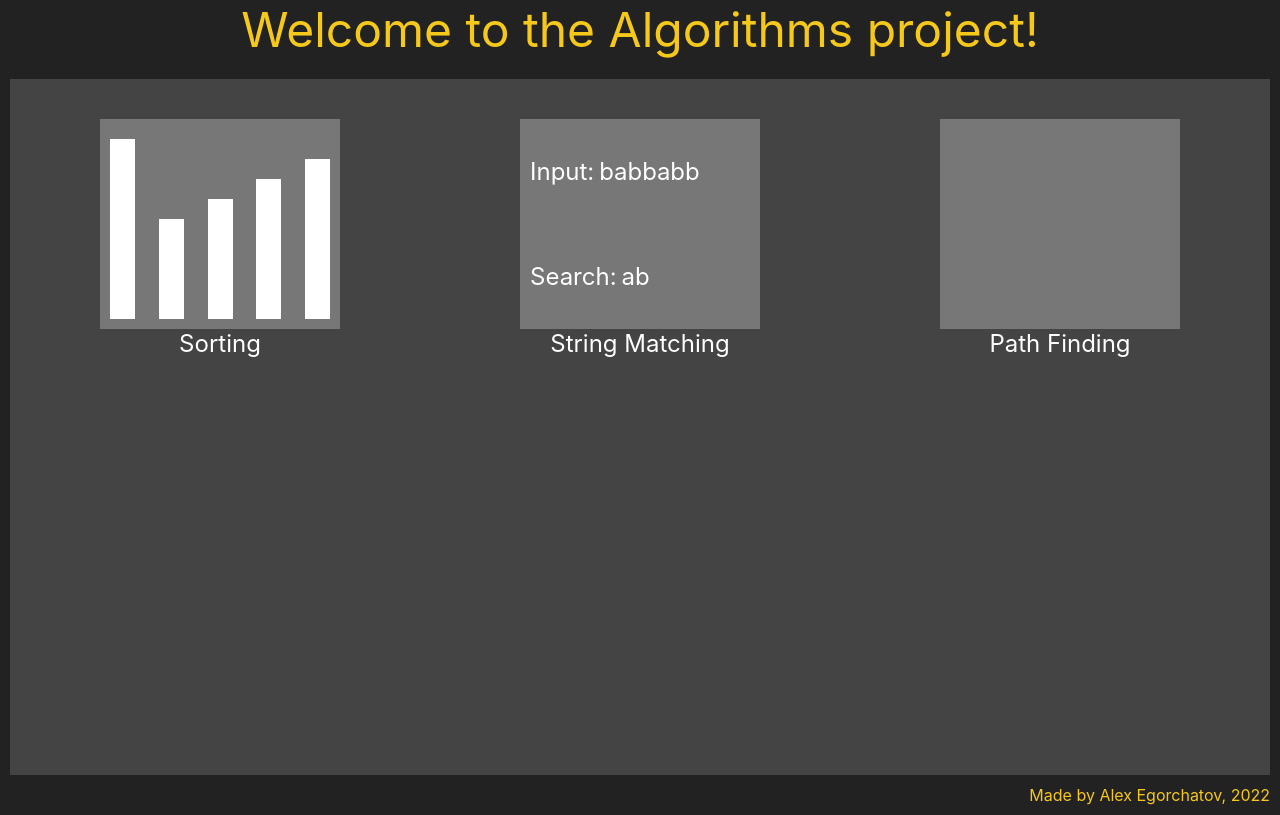
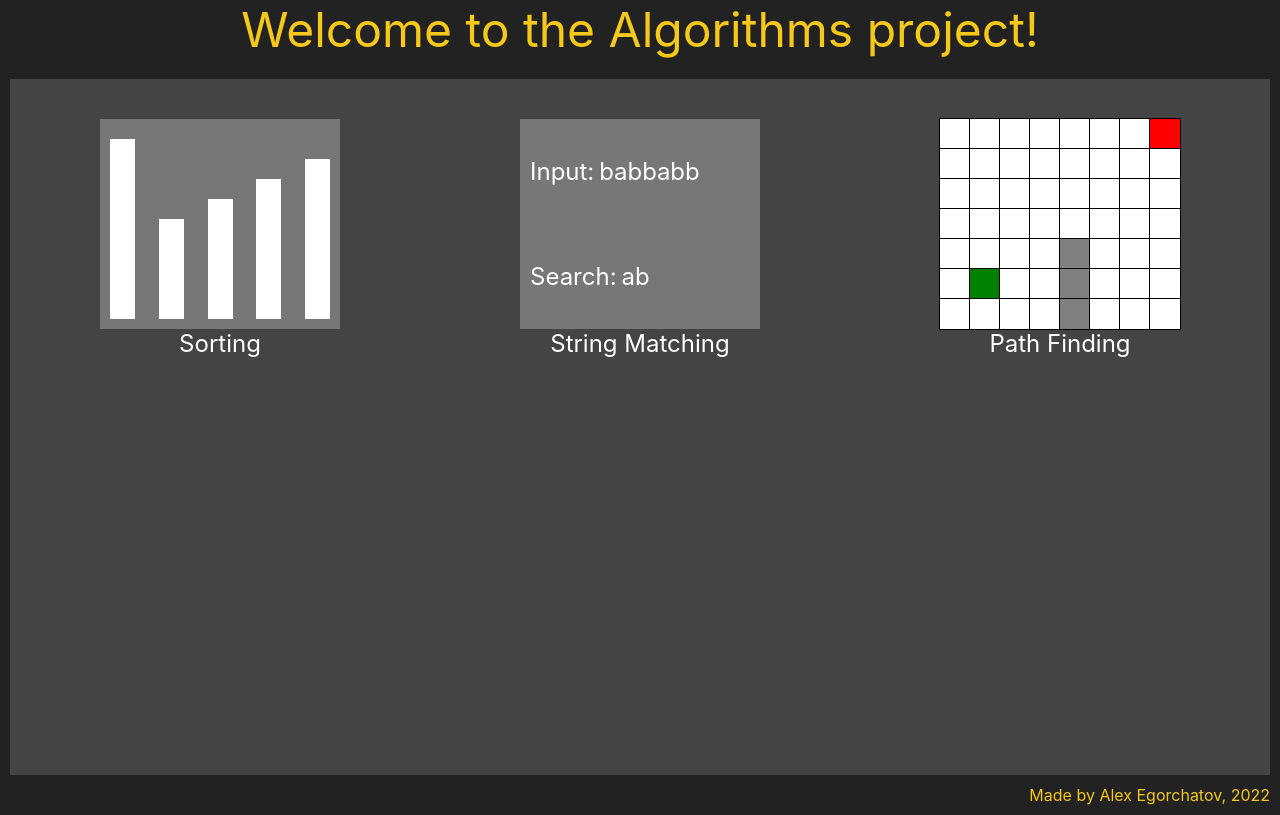
Before and after one commit to AlexEgorchatov/Algorithms, a React (Create React App) app in the folder frontend/: page / in a window 1280 px wide. Built offline with nearby package versions, Linux system fonts and the light colour scheme.

Commit message:
Implemented Path Finding module.

```diff
--- a/frontend/src/Module Resources/Modules/PathFindingModule.tsx
+++ b/frontend/src/Module Resources/Modules/PathFindingModule.tsx
@@ -8,12 +8,12 @@ export enum CellState {
   Unselected = 0,
   Selected = 1,
   Source = 2,
-  Destination = 2,
-  Path = 2,
+  Destination = 3,
+  Wall = 4,
 }
 
 interface Props {
-  state?: CellState;
+  state: CellState;
 }
 
 const GridCell = ({ state = CellState.Unselected }: Props) => {
@@ -27,7 +27,7 @@ const GridCell = ({ state = CellState.Unselected }: Props) => {
         return 'background-color: #ffffff';
 
       case CellState.Selected:
-        return 'background-color: orange';
+        return 'background-color: #1100ff';
 
       case CellState.Source:
         return 'background-color: green';
@@ -35,16 +35,20 @@ const GridCell = ({ state = CellState.Unselected }: Props) => {
       case CellState.Destination:
         return 'background-color: red';
 
-      case CellState.Path:
-        return 'background-color: purple';
+      case CellState.Wall:
+        return 'background-color: gray';
     }
   };
 
   return (
     <div
       css={css`
-        height: 50px;
-        width: 50px;
+        height: 30px;
+        width: 30px;
+        border: 1px;
+        border-color: black;
+        border-style: solid;
+        margin: -1px;
         ${setBackground()}
       `}
     ></div>
@@ -52,12 +56,104 @@ const GridCell = ({ state = CellState.Unselected }: Props) => {
 };
 
 export const PathFindingModule = ({ title }: IModule) => {
-  const handleModuleMouseEnter = () => {};
-  const handleModuleMouseLeave = () => {};
+  // let initialState: CellState[][] = [[], []];
+  let initialState: CellState[] = [];
+  const rowNumber: number = 7;
+  const columnNumber: number = 8;
+  // for (let i = 0; i < rowNumber; i++) {
+  //   initialState.push([]);
+  //   for (let j = 0; j < columnNumber; j++) {
+  //     initialState[i].push(CellState.Unselected);
+  //   }
+  // }
+  for (let i = 0; i < 56; i++) {
+    initialState.push(CellState.Unselected);
+  }
+  // initialState[5][1] = CellState.Source;
+  // initialState[0][7] = CellState.Destination;
+  // initialState[4][4] = CellState.Wall;
+  // initialState[5][4] = CellState.Wall;
+  // initialState[6][4] = CellState.Wall;
+  initialState[5 * 8 + 1] = CellState.Source;
+  initialState[0 * 8 + 7] = CellState.Destination;
+  initialState[4 * 8 + 4] = CellState.Wall;
+  initialState[5 * 8 + 4] = CellState.Wall;
+  initialState[6 * 8 + 4] = CellState.Wall;
+
+  const [grid, setGrid] = React.useState(initialState);
+  const gridRender = [];
+  for (let i = 0; i < grid.length; i++) {
+    gridRender.push(<GridCell key={i} state={grid[i]} />);
+  }
+  const isMouseOver = React.useRef(false);
+  const timeoutID = React.useRef(-1);
+  const stepTime: number = 35;
+  const animationCompleteTime: number = 500;
+
+  const resetComponentState = () => {
+    setGrid(initialState);
+  };
+
+  const awaitCancellation = (resolve: (parameter: unknown) => void, awaitTime: number) => {
+    timeoutID.current = window.setTimeout(resolve, awaitTime);
+  };
+
+  const handleModuleMouseEnter = async () => {
+    let gridCopy = [...grid];
+    isMouseOver.current = true;
+    let rowSource: number = 5;
+    let columnSource: number = 2;
+    let rowDestination: number = 0;
+
+    while (rowSource !== rowDestination) {
+      while (true) {
+        // gridCopy[rowSource][columnSource] = CellState.Selected;
+        gridCopy[rowSource * 8 + columnSource] = CellState.Selected;
+        setGrid(gridCopy);
+        await new Promise((resolve) => awaitCancellation(resolve, stepTime));
+        gridCopy = [...gridCopy];
+
+        console.log(`set cell ${rowSource} ${columnSource}`);
+
+        // if (columnSource + 1 >= columnNumber || grid[rowSource][columnSource + 1] === CellState.Wall) break;
+        if (columnSource + 1 >= columnNumber || grid[rowSource * 8 + columnSource + 1] === CellState.Wall) break;
+        else columnSource++;
+      }
+
+      if (rowSource - 1 === rowDestination) {
+        await new Promise((resolve) => awaitCancellation(resolve, animationCompleteTime));
+        resetComponentState();
+        rowSource = 5;
+        columnSource = 2;
+        await new Promise((resolve) => awaitCancellation(resolve, stepTime * 4));
+        gridCopy = [...grid];
+      } else rowSource--;
+    }
+  };
+
+  const handleModuleMouseLeave = () => {
+    isMouseOver.current = false;
+    clearTimeout(timeoutID.current);
+    resetComponentState();
+  };
 
   return (
     <div onMouseEnter={handleModuleMouseEnter} onMouseLeave={handleModuleMouseLeave}>
-      <ModulePlaceholder title={title}></ModulePlaceholder>
+      <ModulePlaceholder title={title}>
+        <div
+          css={css`
+            display: flex;
+            flex-wrap: wrap;
+          `}
+        >
+          {/* {grid.map(function (row) {
+            return row.map(function (state) {
+              return <GridCell state={state} />;
+            });
+          })} */}
+          {gridRender}
+        </div>
+      </ModulePlaceholder>
     </div>
   );
 };
--- a/frontend/src/Module Resources/Modules/StringMatchingModule.tsx
+++ b/frontend/src/Module Resources/Modules/StringMatchingModule.tsx
@@ -4,7 +4,7 @@ import React, { useEffect } from 'react';
 import { IModule } from '../Module';
 import { ModulePlaceholder } from '../ModulePlaceHolder';
 
-export enum CharacterState {
+const enum CharacterState {
   Unselected = 0,
   Selected = 1,
   Found = 2,
@@ -12,7 +12,7 @@ export enum CharacterState {
 
 interface Props {
   character: string;
-  state?: CharacterState;
+  state: CharacterState;
 }
 
 const SearchableCharacter = ({ character, state = CharacterState.Unselected }: Props) => {
```
